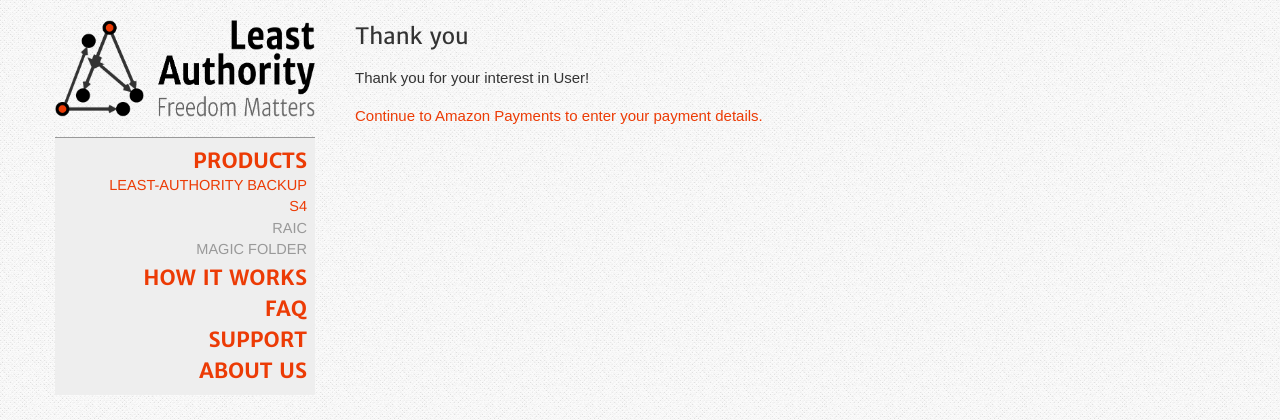
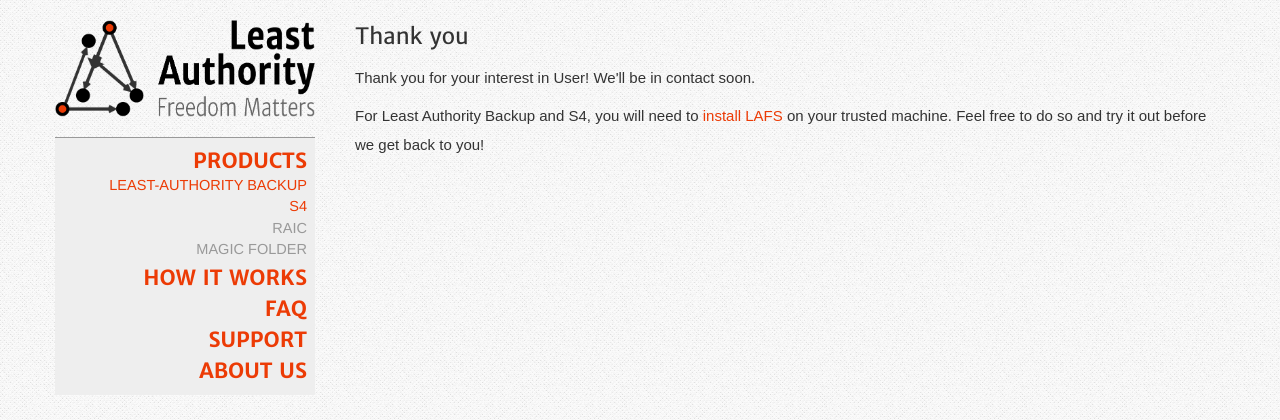
Before and after one commit to LeastAuthority/leastauthority.com, a Python web app: template lae_site/templates/valid_email.html in a window 1280 px wide. Shown: the top 420 px of the page. Run offline with Jinja, Linux system fonts and the light colour scheme; the template is opened without the code that fills it: most values are stand-ins (such as "Sample title", 1, 10 or a date in 2020); some web fonts are replaced.

Commit message:
Changes to signup thankyou templates; added link to lafs installation docs.
Signed-off-by: Daira Hopwood <daira@leastauthority.com>

```diff
--- a/lae_site/templates/invalid_email.html
+++ b/lae_site/templates/invalid_email.html
@@ -2,7 +2,7 @@
 
 {% block content %}
 
-<h3>Thank you</h3>
+<h3>Oops!</h3>
 <p>
 Thank you for your interest in {{ productfullname }}, but the email address you entered
 does not seem to be valid.
@@ -10,7 +10,5 @@ does not seem to be valid.
 <p>
 Please <a href="/">go back</a> and try again.
 </p>
-</body>
-</html></p>
 
 {% endblock %}
--- a/lae_site/templates/valid_email.html
+++ b/lae_site/templates/valid_email.html
@@ -4,12 +4,15 @@
 
 <h3>Thank you</h3>
 <p>
-Thank you for your interest in {{ productfullname }}!
+Thank you for your interest in {{ productfullname }}! We'll be in contact soon.
 </p>
 <p>
+For Least Authority Backup and S4, you will need to
+<a href="https://tahoe-lafs.org/trac/tahoe-lafs/wiki/Installation">install LAFS</a> on your
+trusted machine. Feel free to do so and try it out before we get back to you!
+</p>
+<!-- <p>
 <a href="/signup/{{ productname }}">Continue to Amazon Payments to enter your payment details.</a>
-</p>
-</body>
-</html></p>
+</p> -->
 
 {% endblock %}
```
